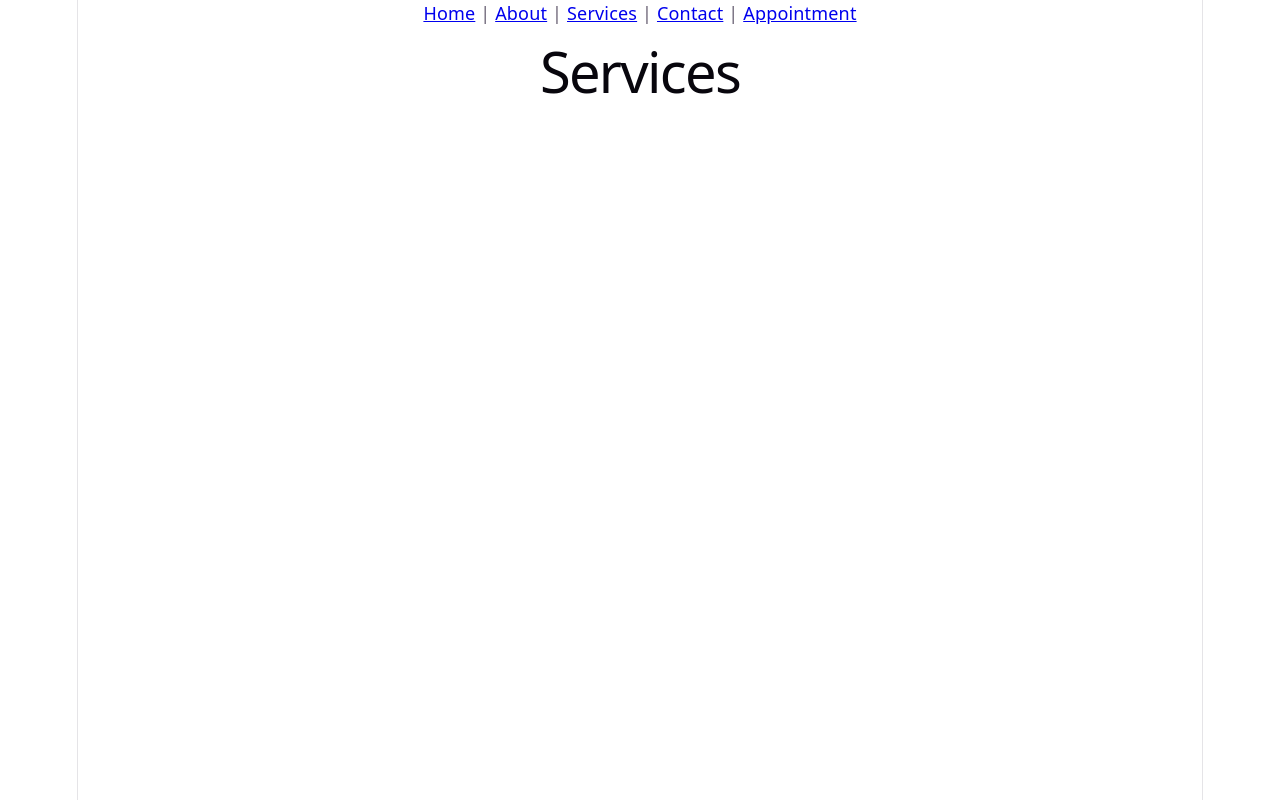
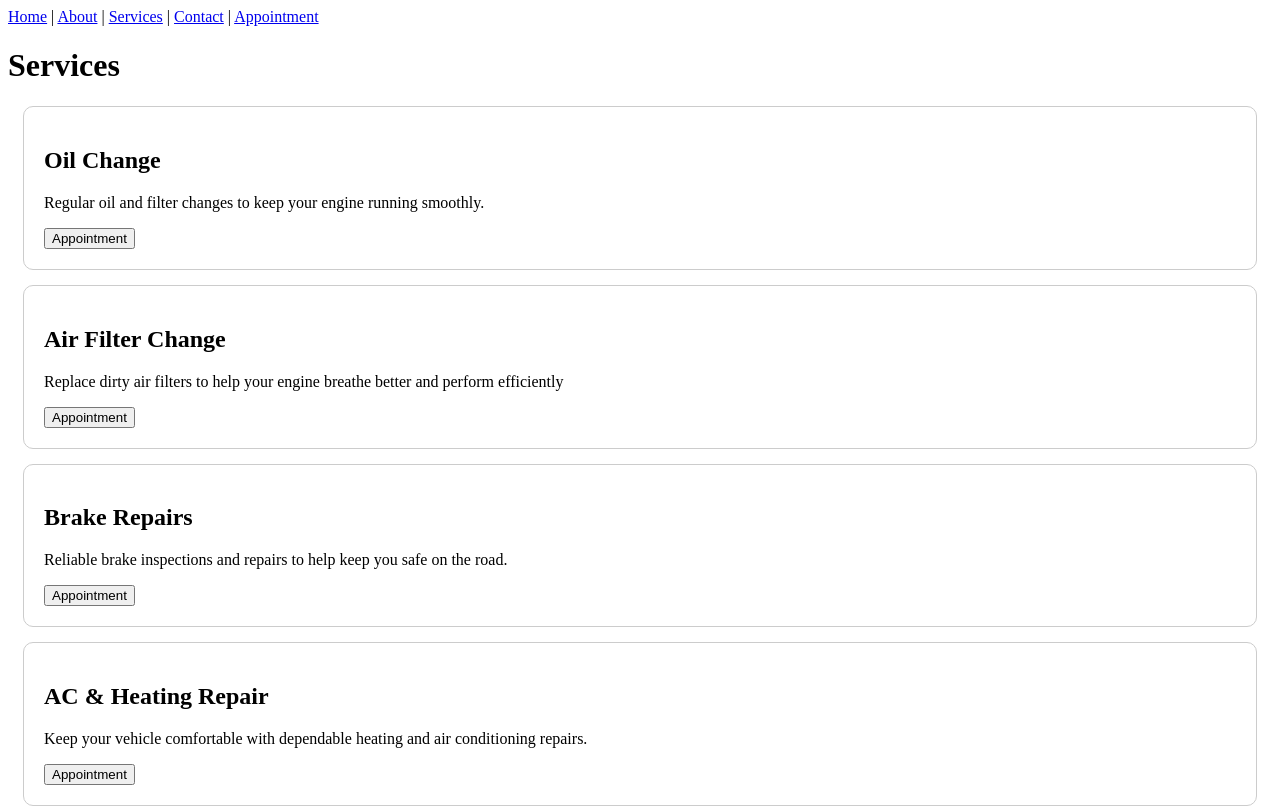
Before and after one commit to JeffkM01/Mechanic-Shop-Website, a React (Vite) app: page /services in a window 1280 px wide. Shown: the top 808 px of the page. Built offline with nearby package versions, Linux system fonts and the light colour scheme.

Commit message:
fully functional and styled Services page w/ cards

```diff
--- a/src/App.css
+++ b/src/App.css
@@ -1,4 +1,4 @@
-.counter {
+/*.counter {
   font-size: 16px;
   padding: 5px 10px;
   border-radius: 5px;
@@ -182,3 +182,4 @@
     border-right-color: var(--border);
   }
 }
+*/
--- a/src/index.css
+++ b/src/index.css
@@ -1,4 +1,4 @@
-:root {
+/*:root {
   --text: #6b6375;
   --text-h: #08060d;
   --bg: #fff;
@@ -109,3 +109,4 @@ code {
   padding: 4px 8px;
   background: var(--code-bg);
 }
+*/
--- a/src/pages/Home.jsx
+++ b/src/pages/Home.jsx
@@ -5,8 +5,8 @@ function Home(){
 
     return (
     <div>
-        <h1>Home</h1><br/>
-        <h2>Hero</h2><br/>
+        <h1>Welcome to Ed's Auto Shop</h1>
+        <p>At Ed's Auto Repair, we provide reliable and affordable automotive services. From routine maintenance to complex repairs, we've got you covered.</p><br/>
         <h2>Services</h2><br/>
         <h2>Why Choose Us</h2><br/>
         <h2>Make an Appointment: <button onClick={() => navigate("/appointment")}>Appointment</button></h2>
--- a/src/pages/Services.jsx
+++ b/src/pages/Services.jsx
@@ -1,5 +1,47 @@
+import "../styles/Services.css"
+import { useNavigate } from "react-router-dom";
+
 function Services(){
-    return <h1>Services</h1>;
+    const navigate = useNavigate();
+
+    const services = [
+        {
+            name: "Oil Change",
+            description: "Regular oil and filter changes to keep your engine running smoothly."
+        },
+        {
+            name: "Air Filter Change",
+            description: "Replace dirty air filters to help your engine breathe better and perform efficiently"
+        },
+        {
+            name: "Brake Repairs",
+            description: "Reliable brake inspections and repairs to help keep you safe on the road."
+        },
+         {
+            name: "AC & Heating Repair",
+            description: "Keep your vehicle comfortable with dependable heating and air conditioning repairs."
+        },
+         {
+            name: "Engine Diagnostics",
+            description: "Identify engine problems quickly using diagnostic testing and inspection."
+        }
+    ];
+
+    return (
+        <>
+            <h1>Services</h1>
+
+            <div className="service-container">
+                {services.map((service) =>
+                    <div className="service-card" key={service.name}>
+                        <h2>{service.name}</h2>
+                        <p>{service.description}</p>
+                        <button onClick={() => navigate("/appointment")}>Appointment</button>
+                    </div>)}
+            </div>
+        </>
+
+);
 }
 
 export default Services;
--- /dev/null
+++ b/src/styles/Services.css
@@ -0,0 +1,6 @@
+.service-card{
+    border: 1px solid #ccc;
+    padding: 20px;
+    margin: 15px;
+    border-radius: 10px;
+}
```
Also changed, not shown: 1 other file (tests, documents, lock files or other folders).
